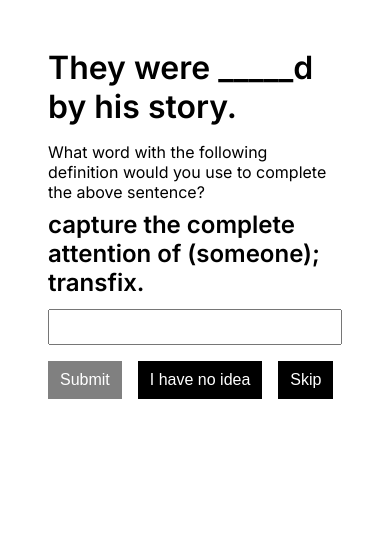
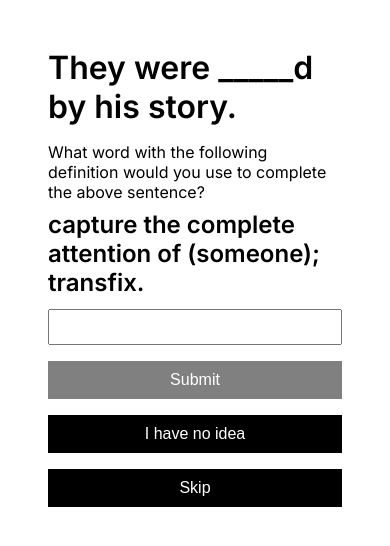
Before and after one commit to dierat/drawing-a-blank, a Next.js app: page / in a window 390 px wide. Shown: the top 546 px of the page. Built offline with nearby package versions, Linux system fonts and the light colour scheme.

Commit message:
spread out buttons on very narrow windows

```diff
--- a/src/styles/Home.module.css
+++ b/src/styles/Home.module.css
@@ -38,12 +38,13 @@
 }
 
 .options {
-  display: block;
+  display: flex;
   margin-top: 8px;
-}
+  gap: 16px;
 
-.options > button:not(:last-child) {
-  margin-right: 16px;
+  @media screen and (max-width: 400px) {
+    flex-direction: column;
+  }
 }
 
 .reaction {
```
